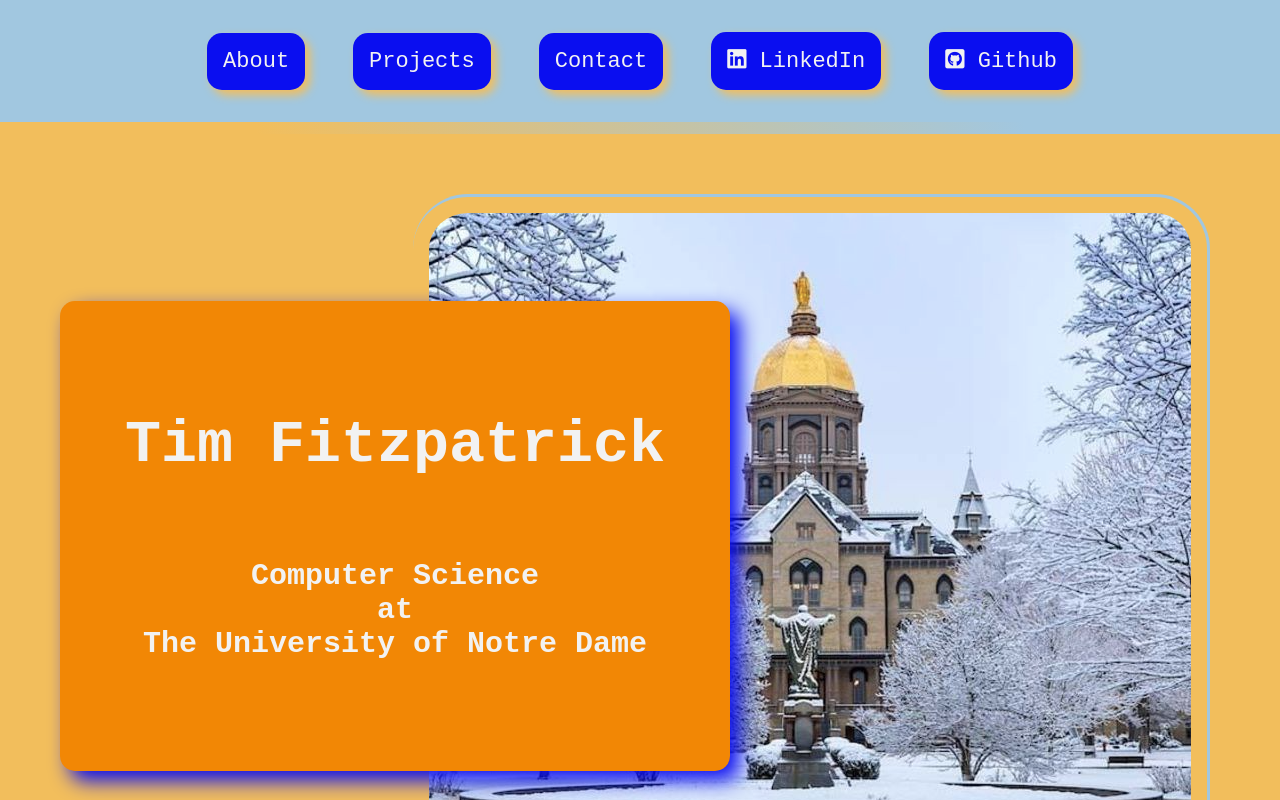
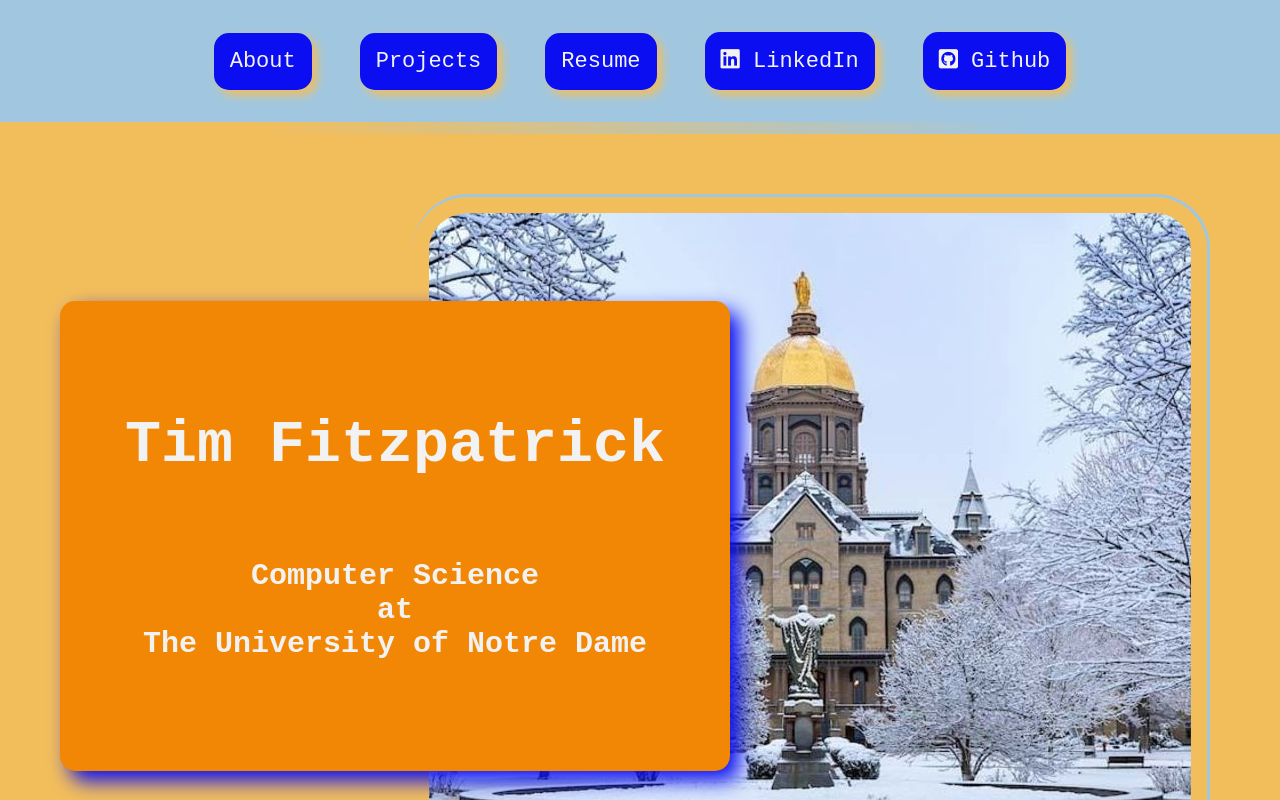
Before and after one commit to tfitzpatrick0/MyWebsite, a React (Create React App) app: page / in a window 1280 px wide. Shown: the top 800 px of the page. Built offline with nearby package versions, Linux system fonts and the light colour scheme.

Commit message:
add resume to navbar

```diff
--- a/src/components/Navbar/index.jsx
+++ b/src/components/Navbar/index.jsx
@@ -18,8 +18,12 @@ function Navbar() {
           </Link>
         </li>
         <li css={{ backgroundColor: colors.blue }}>
-          <Link href="#contact" primary={colors.white} hover={colors.orange}>
-            Contact
+          <Link
+            href="../../resume.pdf"
+            primary={colors.white}
+            hover={colors.orange}
+          >
+            Resume
           </Link>
         </li>
         <li css={{ backgroundColor: colors.blue }}>
```
Also changed, not shown: 1 other file (tests, documents, lock files or other folders).
